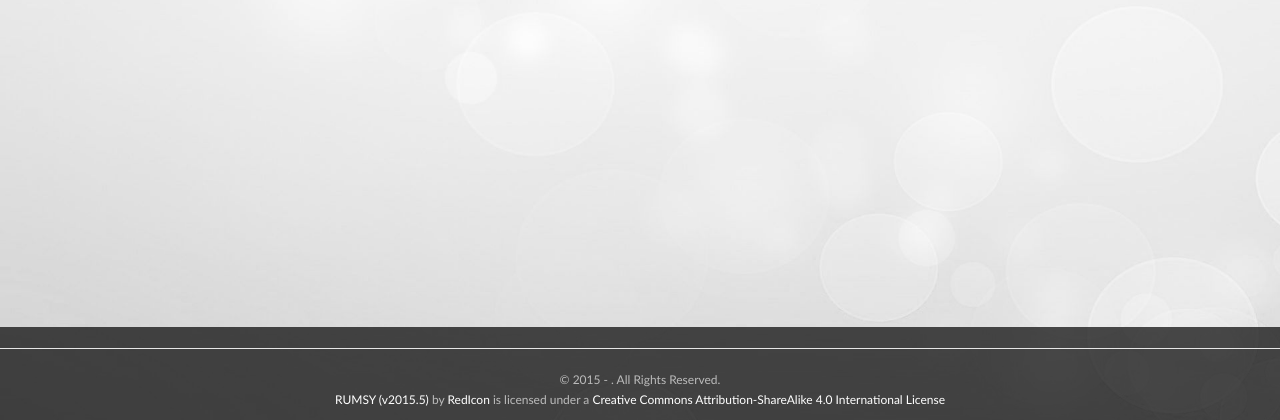
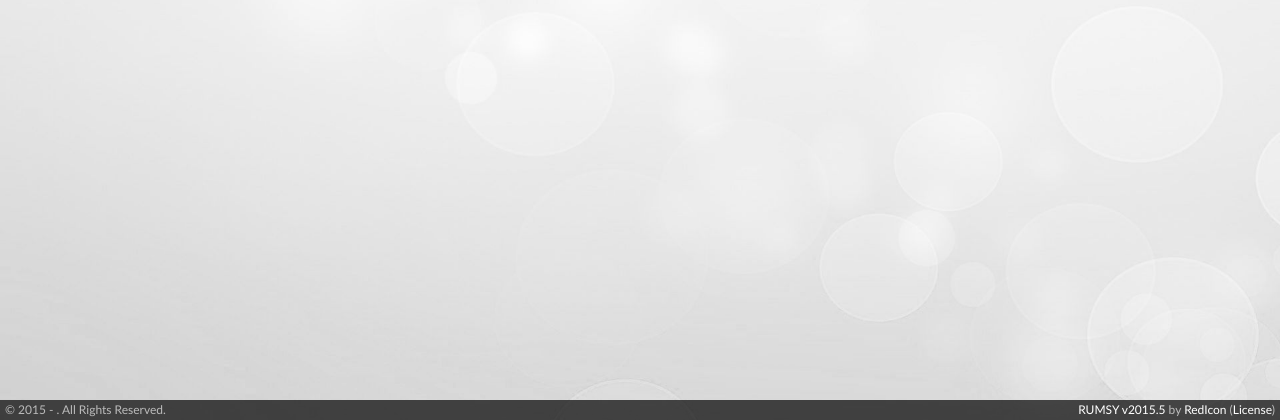
Before and after one commit to Stoiljkovic/RUMSY, a PHP site: page /banned.php in a window 1280 px wide. Shown: the part 380-800 px from the top of the page. Run offline with PHP 8.4, Linux system fonts and the light colour scheme; data that the repository does not hold is empty; some libraries are stand-ins or nearby versions.

Commit message:
Changed the way copyright notice is displayed

```diff
--- a/footer.inc.php
+++ b/footer.inc.php
@@ -5,12 +5,11 @@ if (!defined('VERSIONCT')) {
 include ('admin/versioncontrol.php');
 ?>
 
-<footer><hr />
+<footer>
     <p class="copyright">
-    &copy; <?php echo date("Y"); ?> <?php echo $config['SITE_NAME'];?> - <?php echo $config['SITE_DESC'];?>. All Rights Reserved.
-    <br />
+    <span class="pull-left">&copy; <?php echo date("Y"); ?> <?php echo $config['SITE_NAME'];?> - <?php echo $config['SITE_DESC'];?>. All Rights Reserved.</span>
     <!-- DO NOT REMOVE! LICENCE REQUIREMENT! -- START -->
-    <a href="http://redicon.eu/"><span xmlns:dct="http://purl.org/dc/terms/" property="dct:title"><?php echo SHORTNAME; ?> (v<?php echo VERSIONCT; ?>)</span></a> by <a xmlns:cc="http://creativecommons.org/ns#" href="http://redicon.eu" property="cc:attributionName" rel="cc:attributionURL">RedIcon</a> is licensed under a <a rel="license" href="http://creativecommons.org/licenses/by-sa/4.0/">Creative Commons Attribution-ShareAlike 4.0 International License</a><br />
+    <span class="pull-right"><a href="http://redicon.eu/rumsy/" target="_blank"><span xmlns:dct="http://purl.org/dc/terms/" property="dct:title"><?php echo SHORTNAME; ?> v<?php echo VERSIONCT; ?></span></a> by <a xmlns:cc="http://creativecommons.org/ns#" href="http://redicon.eu" property="cc:attributionName" rel="cc:attributionURL" target="_blank">RedIcon</a> (<a rel="license" href="http://redicon.eu/rumsy/#buynow" target="_blank">License</a>)</span>
     <!-- DO NOT REMOVE! LICENCE REQUIREMENT! -- END -->
 
     </p>
```
